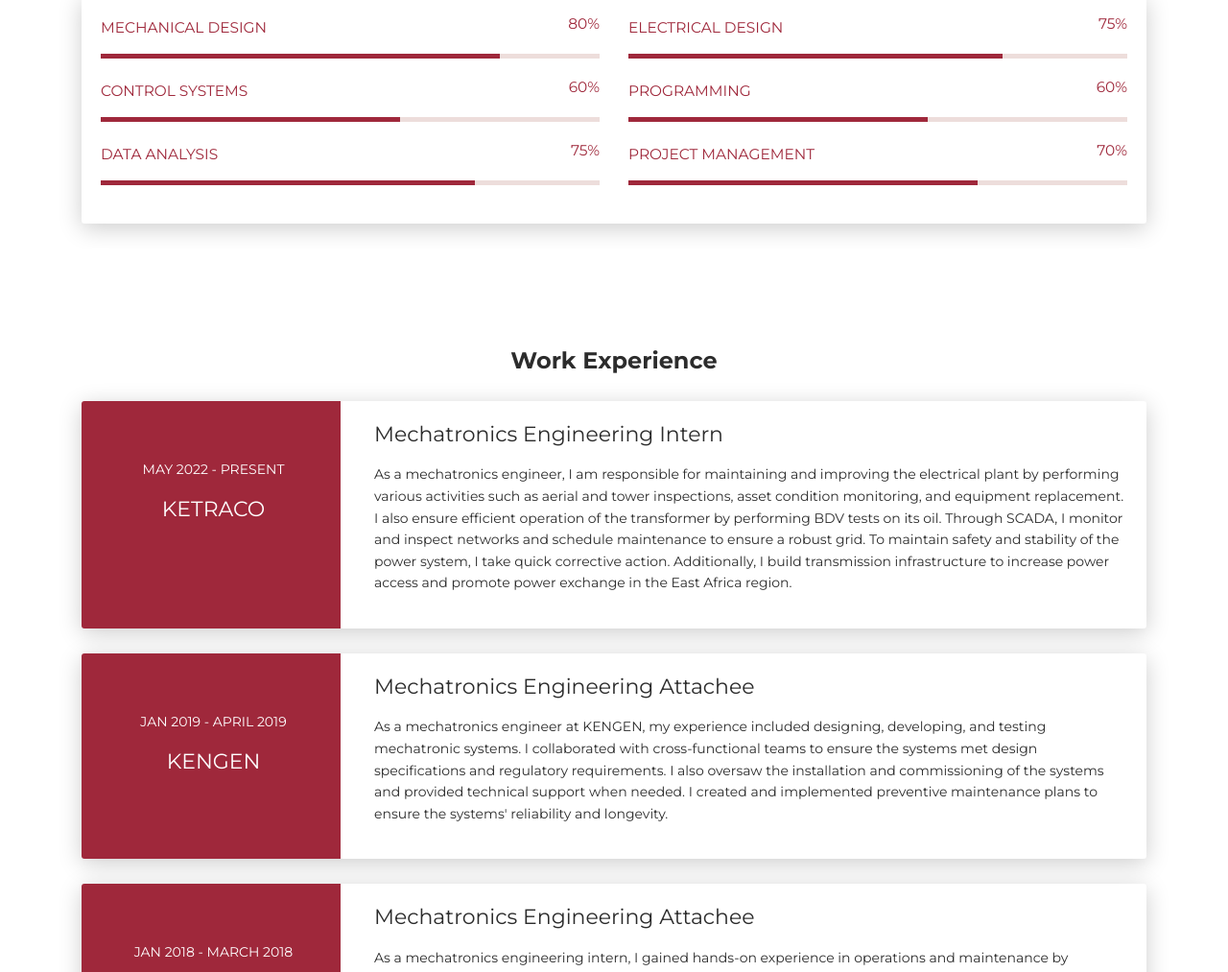
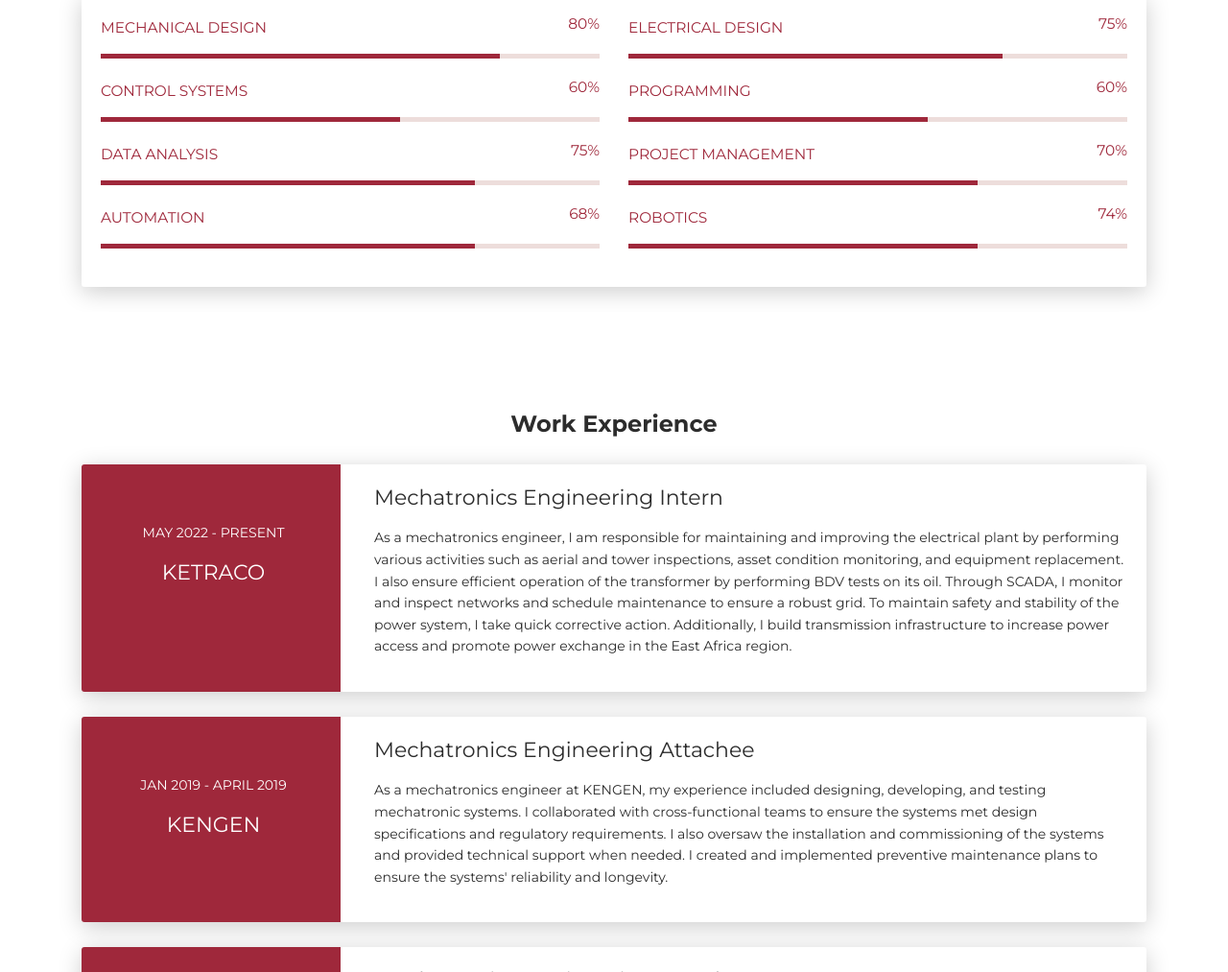
Before and after one commit to Imakangi/chemutai-cynthia, a plain HTML site: page index.html in a window 1280 px wide. Shown: the part 1120-2133 px from the top of the page at 96% size. Drawn offline with Linux system fonts and the light colour scheme.

Commit message:
updated skills

```diff
--- a/index.html
+++ b/index.html
@@ -311,6 +311,46 @@
                           style="width: 70%"
                         ></div>
                         <span class="progress-value">70%</span>
+                      </div>
+                    </div>
+                  </div>
+                </div>
+                <div class="row">
+                  <div class="col-md-6">
+                    <div class="progress-container progress-primary">
+                      <span class="progress-badge">Automation</span>
+                      <div class="progress">
+                        <div
+                          class="progress-bar progress-bar-primary"
+                          data-aos="progress-full"
+                          data-aos-offset="10"
+                          data-aos-duration="2000"
+                          role="progressbar"
+                          aria-valuenow="60"
+                          aria-valuemin="0"
+                          aria-valuemax="100"
+                          style="width: 75%"
+                        ></div>
+                        <span class="progress-value">68%</span>
+                      </div>
+                    </div>
+                  </div>
+                  <div class="col-md-6">
+                    <div class="progress-container progress-primary">
+                      <span class="progress-badge">Robotics</span>
+                      <div class="progress">
+                        <div
+                          class="progress-bar progress-bar-primary"
+                          data-aos="progress-full"
+                          data-aos-offset="10"
+                          data-aos-duration="2000"
+                          role="progressbar"
+                          aria-valuenow="60"
+                          aria-valuemin="0"
+                          aria-valuemax="100"
+                          style="width: 70%"
+                        ></div>
+                        <span class="progress-value">74%</span>
                       </div>
                     </div>
                   </div>
```
